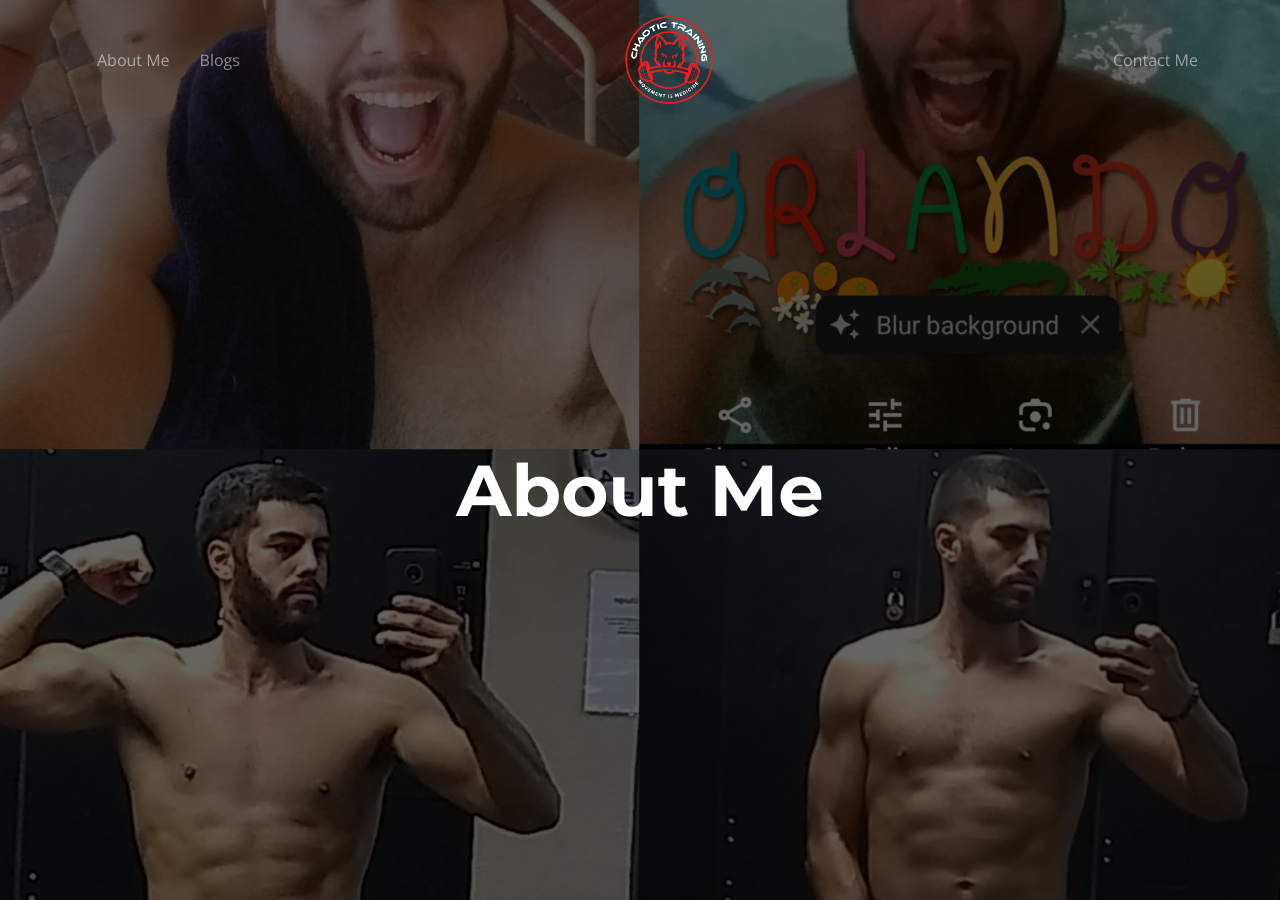
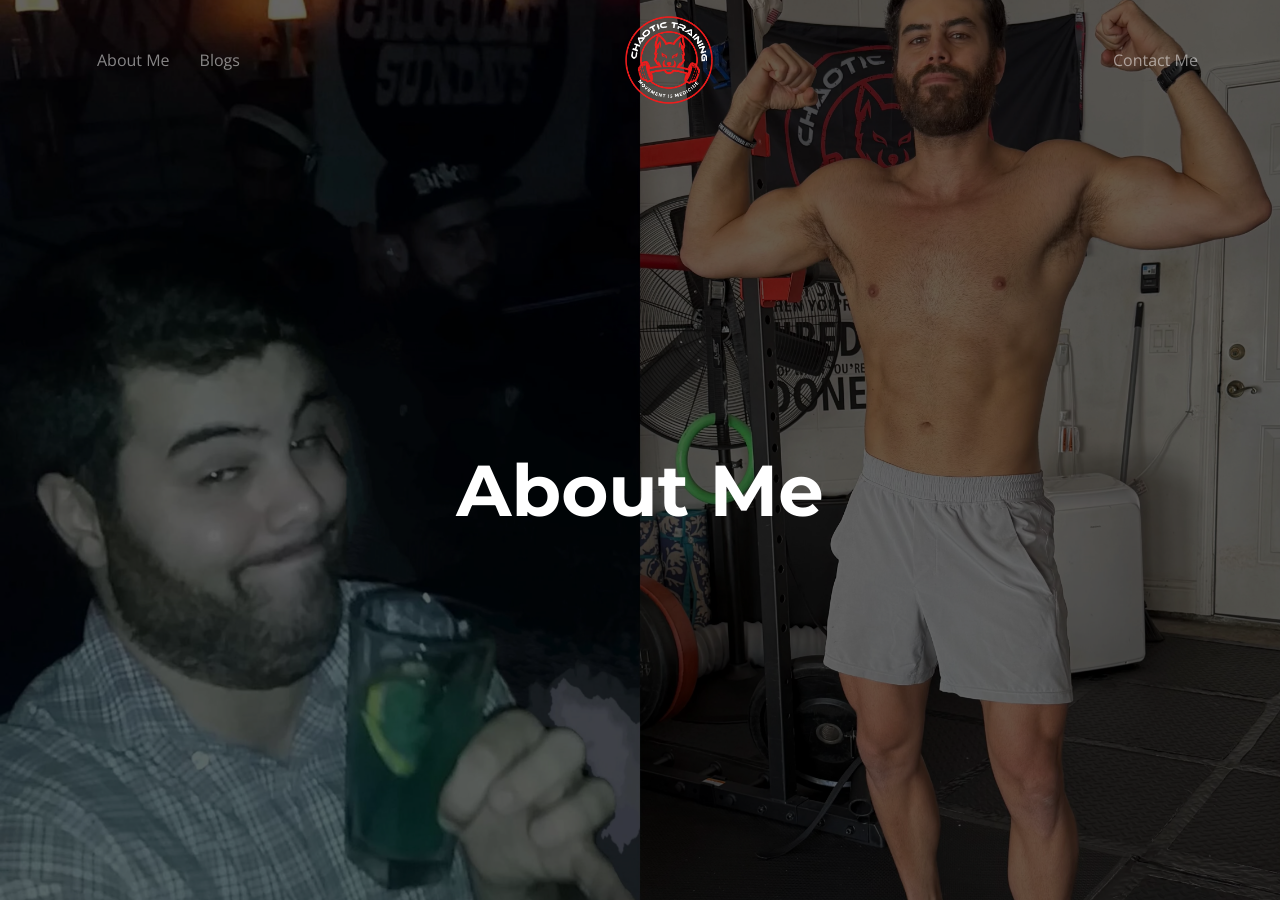
Before and after one commit to jmartinez09196/chaotic-training, a Jekyll site: the page built from about-me.md, in a window 1280 px wide and 900 px high. Built offline with Jekyll 4.4.1, drawn with Linux system fonts in a browser that asks for light colours.

Commit message:
about bg update

```diff
--- a/assets/css/main.css
+++ b/assets/css/main.css
@@ -878,7 +878,7 @@
 # other pages
 --------------------------------------------------------------*/
 .about-bg {
-  background-image: url('../img/about-bg.webp');
+  background-image: url('../img/about.webp');
 }
 .program-bg {
   background-image: url('/assets/img/blog-bg.webp');
```
Also changed, not shown: assets/img/about.webp (added).
